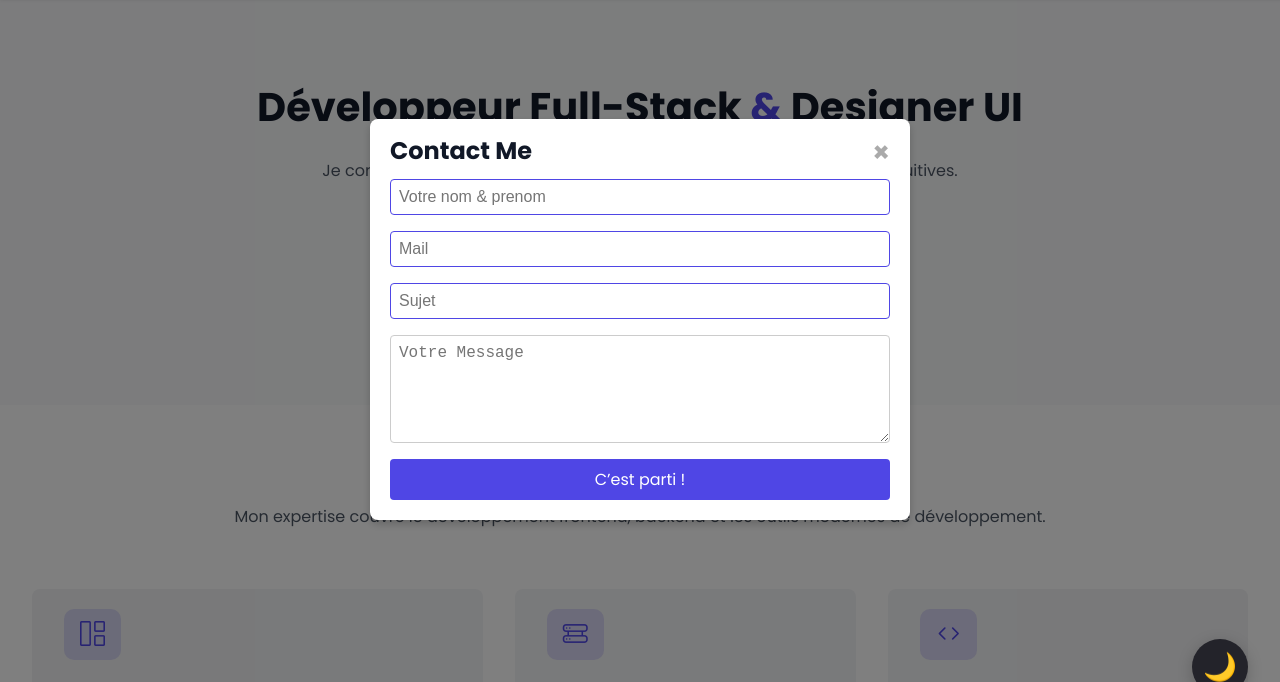
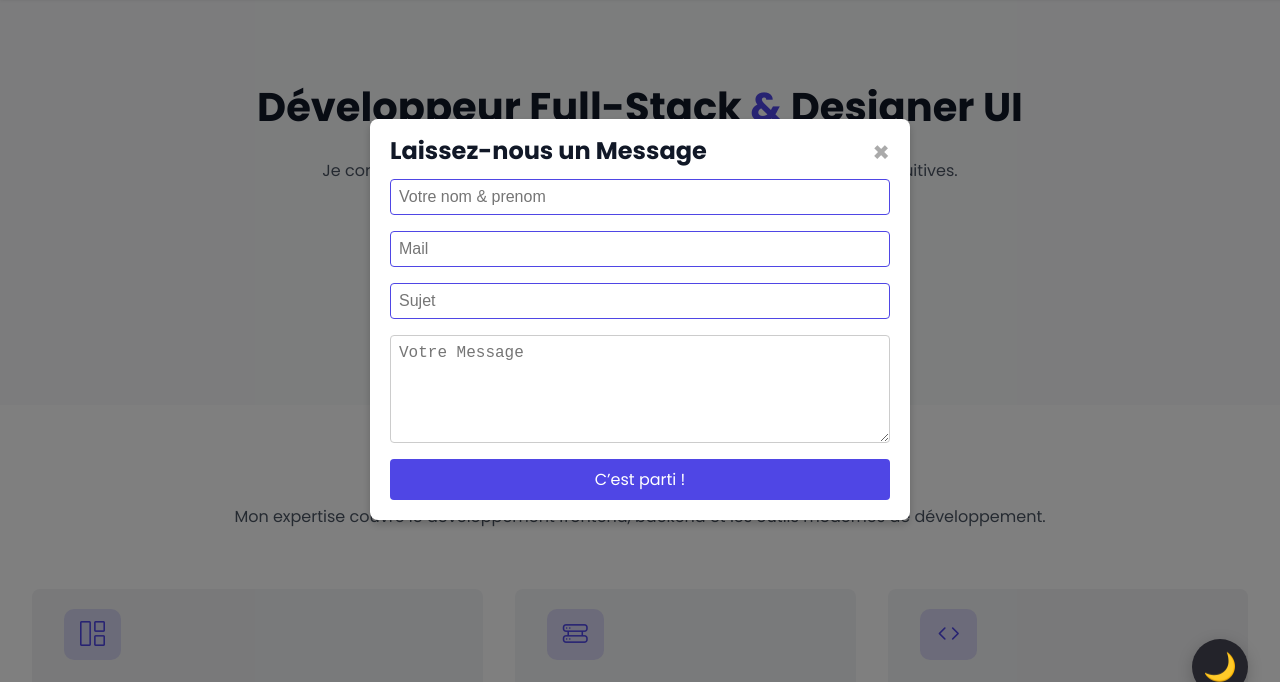
Before and after one commit to Dukent29/My_portolio, a plain HTML site: page index.html in a window 1280 px wide. Both pictures are taken after a click on the button "Un café pour en parler ? ☕". Shown: the part 73-755 px from the top of the page. Drawn offline with nearby package versions, Linux system fonts and the light colour scheme; a web font is replaced by a local one.

Commit message:
Updated index.html

```diff
--- a/index.html
+++ b/index.html
@@ -68,7 +68,7 @@
 <div id="contactModal" class="modal">
     <div class="modal-content">
       <span class="close">&times;</span>
-      <h2 class="modal-title">Contact Me</h2>
+      <h2 class="modal-title">Laissez-nous un Message</h2>
       <form id="contact-form" action="https://formsubmit.co/mulindakevin7@gmail.com" method="POST">
         <input type="text" id="name" name="name" placeholder="Votre nom & prenom" required>
         <input type="email" id="email" name="email" placeholder="Mail" required>
```
